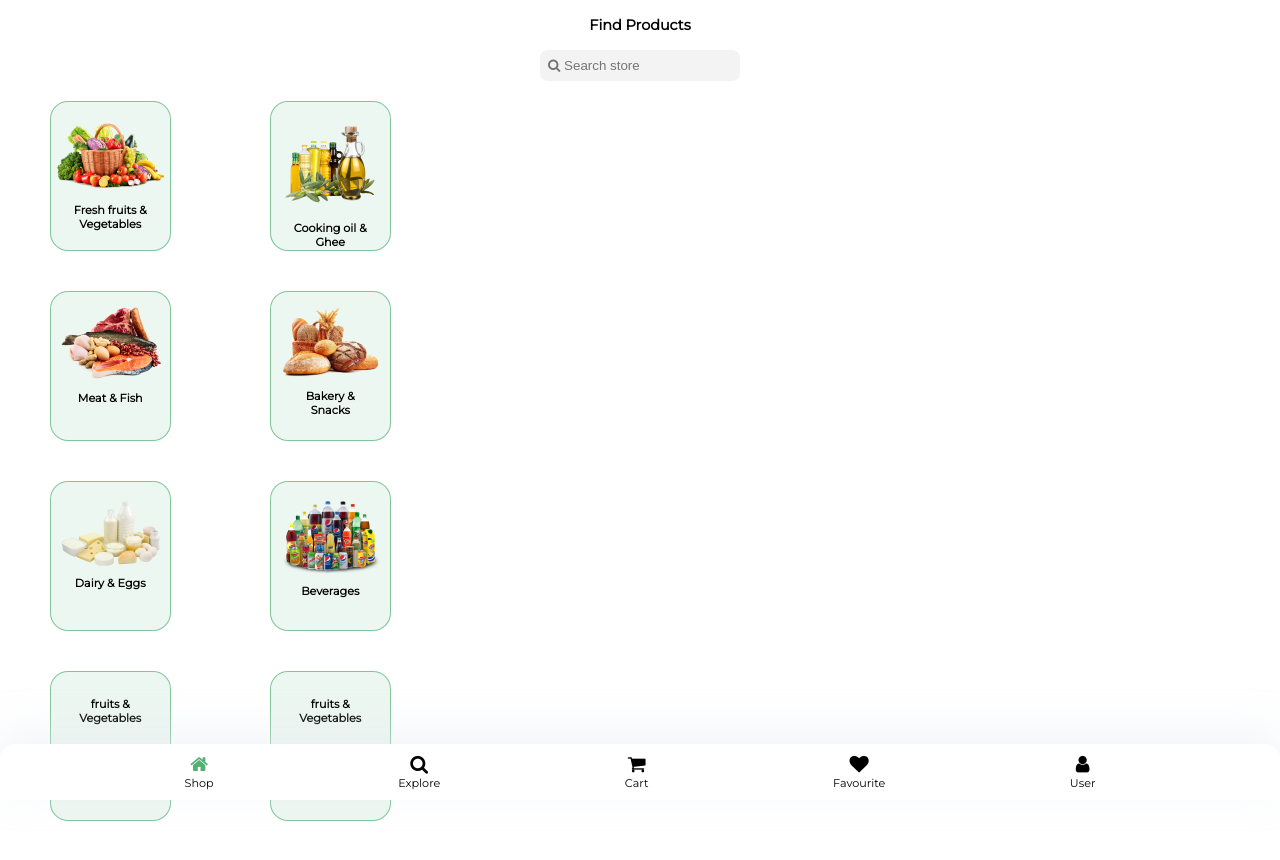
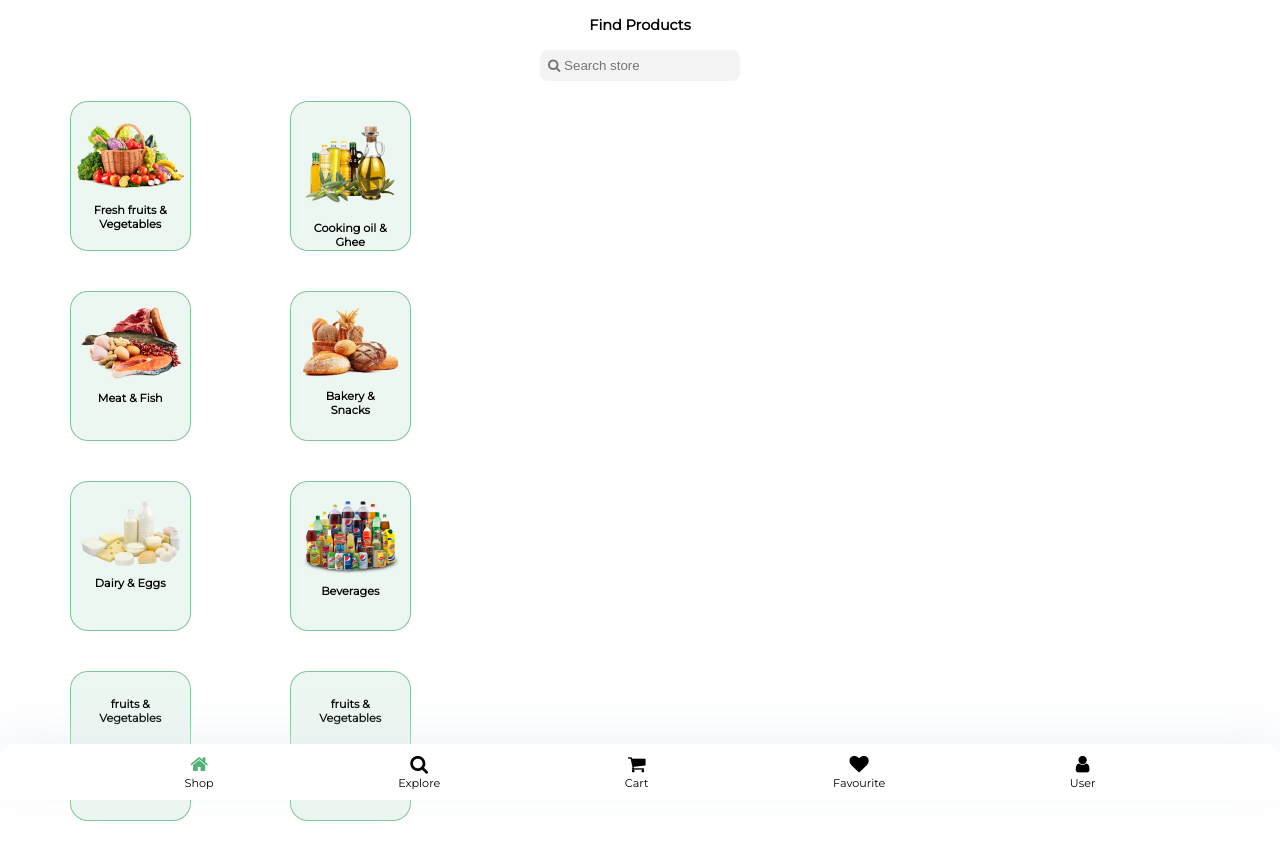
Before and after one commit to RaeNkwocha/E-shop, a React (Create React App) app: page /explore in a window 1280 px wide. Shown: the top 860 px of the page. Built offline with nearby package versions, Linux system fonts and the light colour scheme.

Commit message:
first commit

```diff
--- a/src/Bottomnav.js
+++ b/src/Bottomnav.js
@@ -1,5 +1,5 @@
 import { Tabs } from '@material-ui/core';
-import React, { useState } from 'react'
+import React, { useEffect, useState } from 'react'
 import { Link } from 'react-router-dom';
 import Explore from './Explore';
 import './nav.css';
@@ -14,6 +14,9 @@ function Bottomnav() {
                 setTab(index)
                 // console.log(index)
             }
+    //          useEffect(()=>{
+    //              toggle()
+    // },[toggle])
     return (
         <div>
             <div className="nav">
--- a/src/explore.css
+++ b/src/explore.css
@@ -22,7 +22,7 @@ section .new-products div:nth-child(4n+2){
 section div .new-products :nth-child(4n+3){
     background: blue;
 } */
-@media only screen and (max-width: 768px) {
+/* @media only screen and (max-width: 768px) {
     .new-products{
         display: flex;
       flex-wrap: wrap;
@@ -32,7 +32,7 @@ section div .new-products :nth-child(4n+3){
 
 
     }
-}
+} */
 .new-display{
     /* display: flex;
   flex-wrap: wrap;
@@ -44,7 +44,7 @@ section div .new-products :nth-child(4n+3){
   grid-template-columns:200px 250px;
   grid-auto-rows: minmax(150px,auto);
   grid-gap: 20px;
-  margin-left: 50px;
+  margin-left: 70px;
   margin-top: 20px;
   margin-bottom: 80px;
 
```
